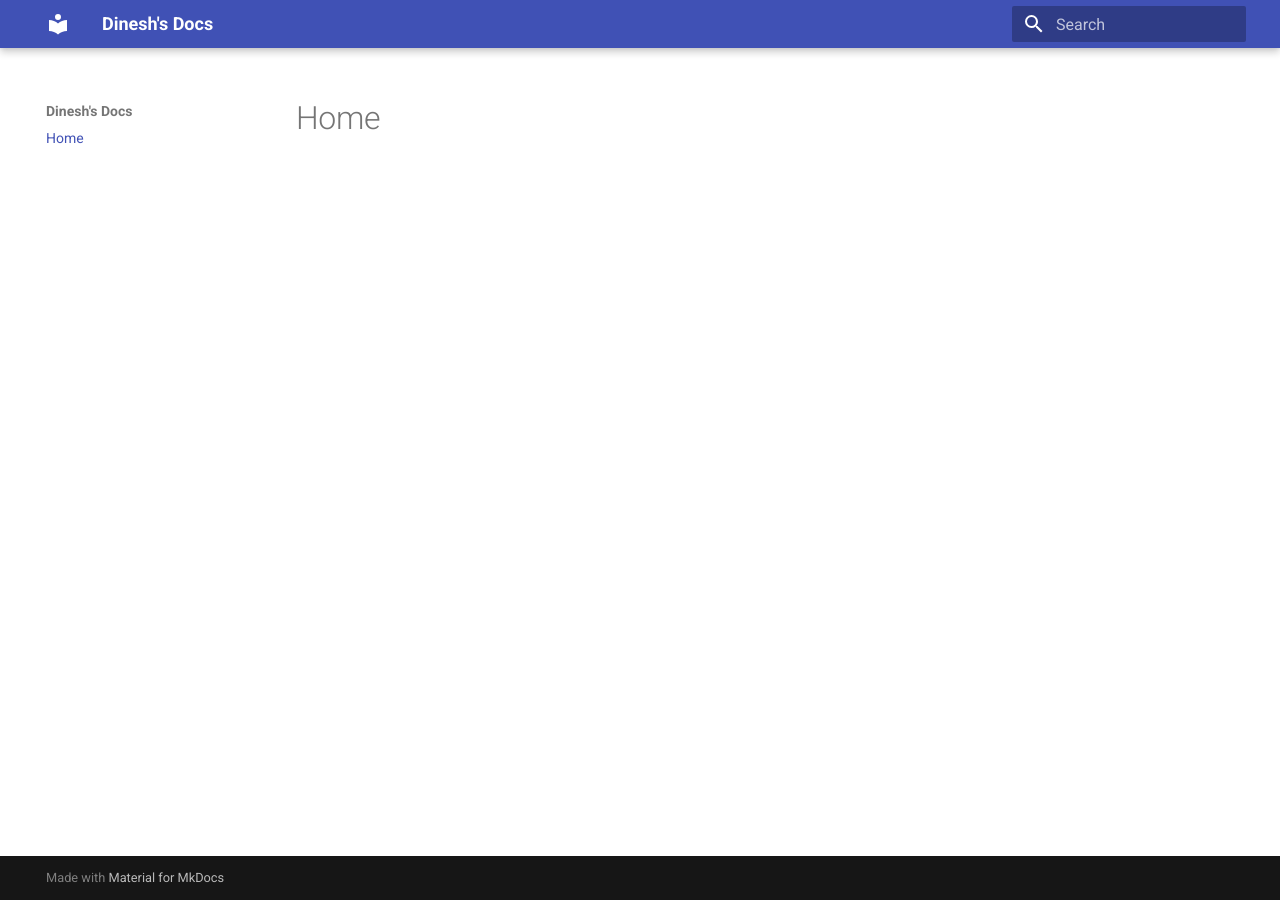
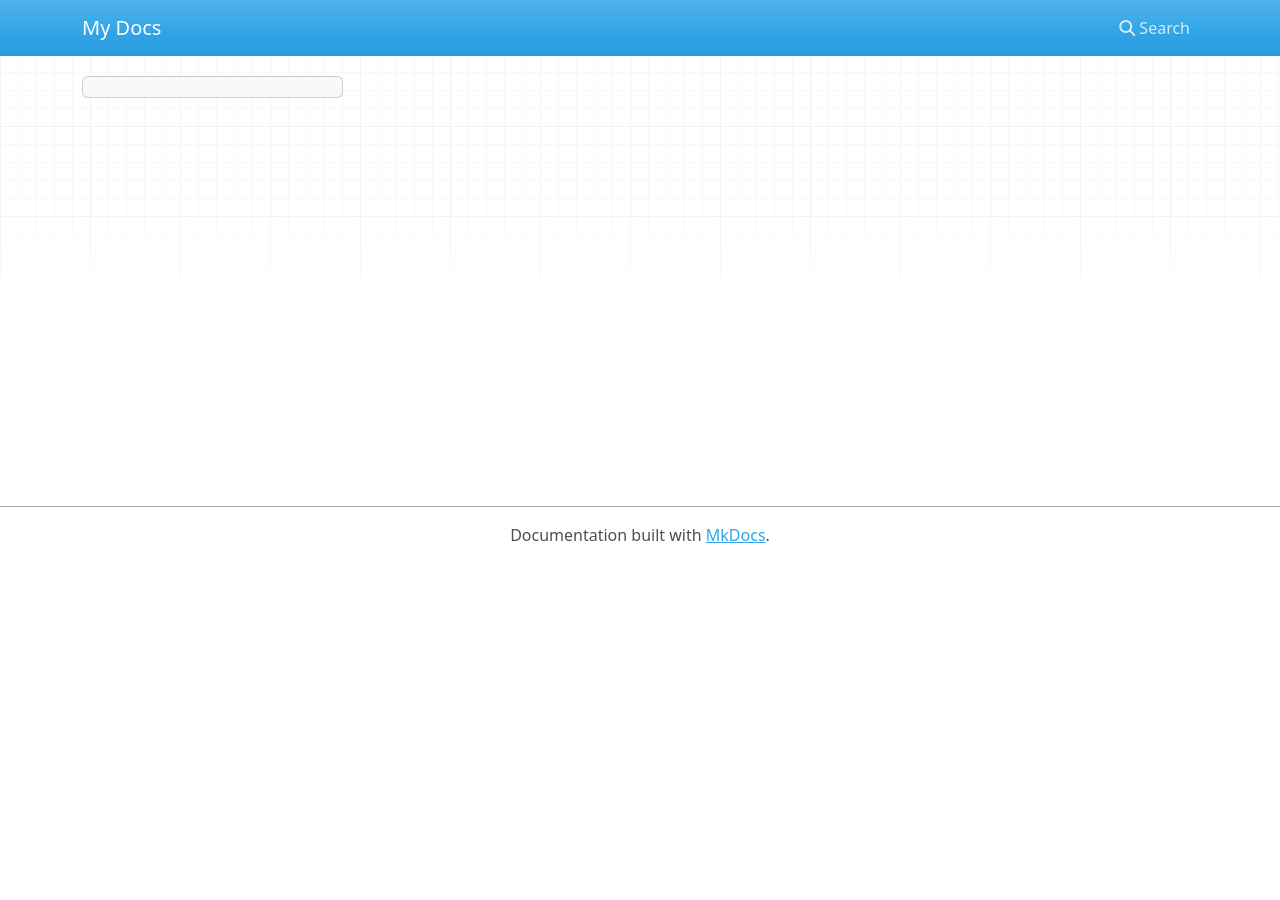
Before and after one commit to sdineshkumar76/my-docs-project, an MkDocs documentation site: the page built from docs/index.md, in a window 1280 px wide. Built offline with MkDocs 1.6.1, drawn with Linux system fonts in a browser that asks for light colours; nearby versions of some CDN libraries.

Commit message:
Update mkdocs.yml

```diff
--- a/mkdocs.yml
+++ b/mkdocs.yml
@@ -1,5 +1 @@
-site_name: Dinesh's Docs
-nav:
-  - Home: index.md
-theme:
-  name: material
+site_name: My Docs
```
